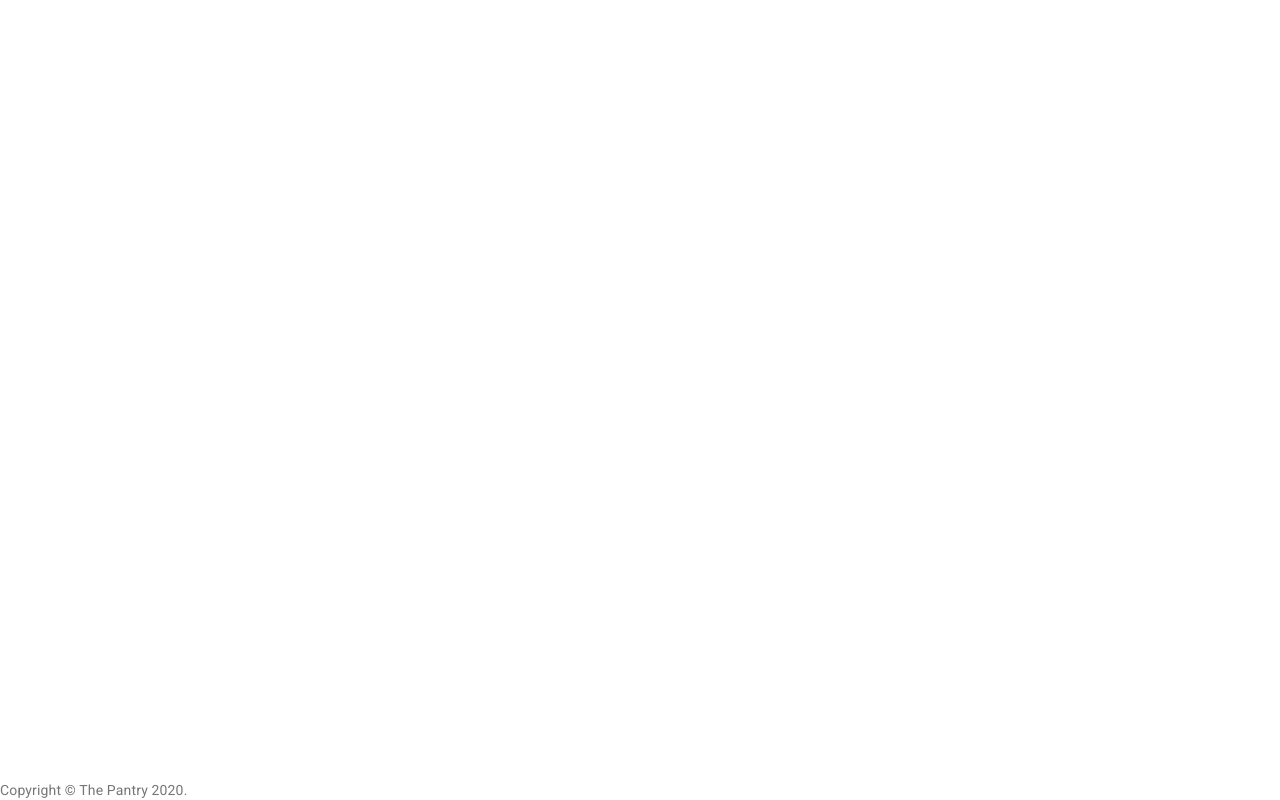
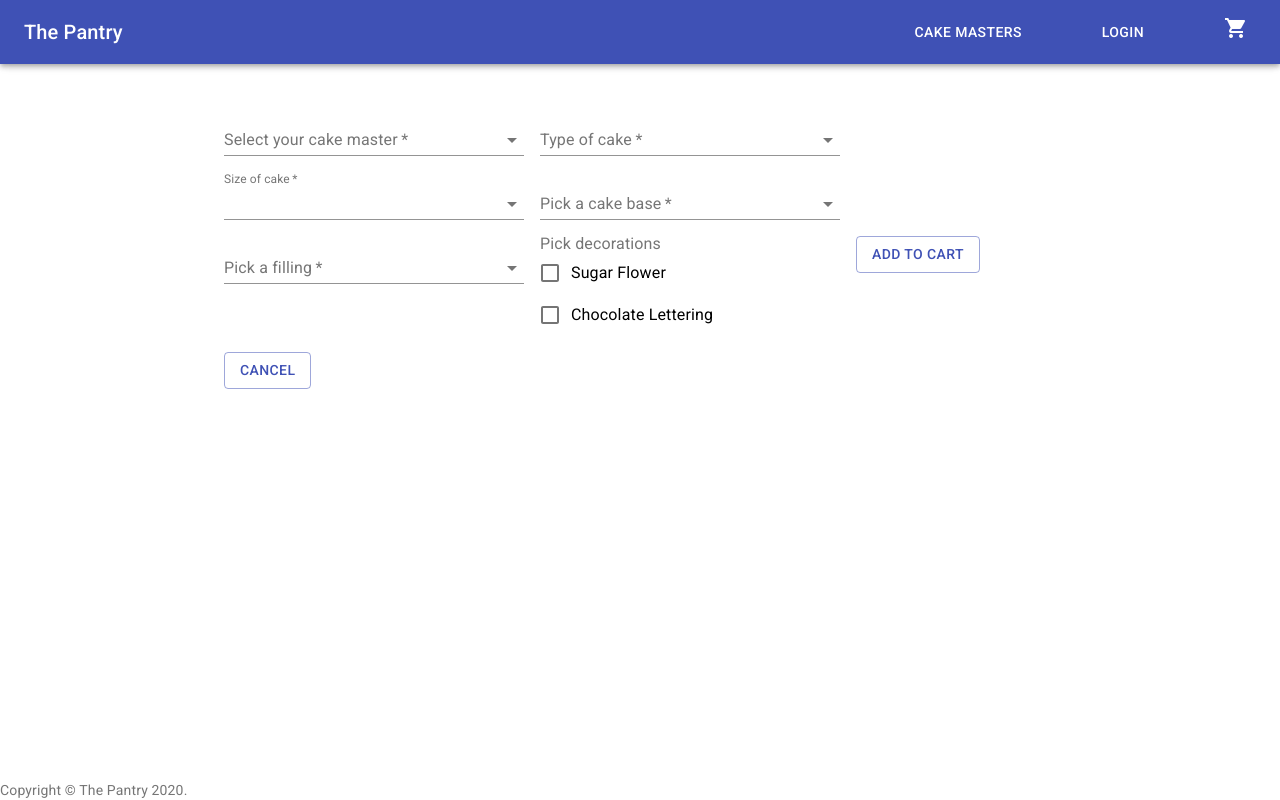
Before and after one commit to zhouyiartemiswang/the_pantry, a React (Create React App) app: page /shop in a window 1280 px wide. Built offline with nearby package versions, Linux system fonts and the light colour scheme.

Commit message:
added shop form components

```diff
--- a/src/App.js
+++ b/src/App.js
@@ -3,6 +3,7 @@ import { BrowserRouter, Switch, Route } from 'react-router-dom';
 import NavBar from './components/NavBar';
 import Home from './pages/Home';
 import Login from './pages/Login';
+import Shop from './pages/Shop';
 import UserProfile from './pages/UserProfile';
 import Owner from './pages/Owner';
 import Footer from './components/Footer';
@@ -20,6 +21,10 @@ function App() {
                 <Route exact path="/login">
                     <NavBar />
                     <Login />
+                </Route>
+                <Route exact path="/shop">
+                    <NavBar />
+                    <Shop />
                 </Route>
                 <Route exact path="/user/profile">
                     <NavBar />
--- /dev/null
+++ b/src/pages/Shop/index.js
@@ -0,0 +1,165 @@
+import React, { useState } from 'react';
+import { Container, FormControl, InputLabel, Select, MenuItem, FormLabel, FormGroup, FormControlLabel, Checkbox, Button, makeStyles } from '@material-ui/core';
+import './style.css';
+
+const useStyles = makeStyles((theme) => ({
+    root: {
+        width: "70%",
+        marginTop: 100,
+        '& > *': {
+            margin: theme.spacing(1),
+        },
+    },
+    formControl: {
+        margin: theme.spacing(1),
+        minWidth: 300,
+    },
+}));
+
+export default function Shop() {
+    const classes = useStyles();
+
+
+    const [cakeState, setCakeState] = useState({
+        type: "",
+        owner: "",
+        size: 0,
+        name: "",
+        base: "",
+        filling: "",
+        decoration: ""
+    });
+
+    const [decorationState, setDecorationState] = useState({
+        sugarFlower: false,
+        chocolateLettering: false,
+    });
+
+    const handleCakeChange = (event) => {
+        const { name, value } = event.target;
+        setCakeState({
+            ...cakeState,
+            [name]: value
+        });
+    };
+
+    const handleDecorationChange = (event) => {
+        const { name, checked } = event.target;
+        setDecorationState({
+            ...decorationState,
+            [name]: checked
+        });
+    };
+
+    const { sugarFlower, chocolateLettering } = decorationState;
+
+    return (
+        <Container className={classes.root}>
+            <FormControl required className={classes.formControl}>
+                <InputLabel id="owner-label">Select your cake master</InputLabel>
+                <Select
+                    labelId="owner-label"
+                    id="owner"
+                    onChange={handleCakeChange}
+                    value={cakeState.owner}
+                >
+                    <MenuItem value="Bakery1">Bakery1</MenuItem>
+                    <MenuItem value="Bakery2">Bakery2</MenuItem>
+                    <MenuItem value="Bakery3">Bakery3</MenuItem>
+                </Select>
+            </FormControl>
+            <FormControl required className={classes.formControl}>
+                <InputLabel id="type-label">Type of cake</InputLabel>
+                <Select
+                    labelId="type-label"
+                    id="type"
+                    onChange={handleCakeChange}
+                    value={cakeState.type}
+                >
+                    <MenuItem value="preMade">Pre-made</MenuItem>
+                    <MenuItem value="custom">Custom</MenuItem>
+                </Select>
+            </FormControl>
+            <FormControl required className={classes.formControl}>
+                <InputLabel id="size-label">Size of cake</InputLabel>
+                <Select
+                    labelId="size-label"
+                    id="size"
+                    onChange={handleCakeChange}
+                    value={cakeState.size}
+                >
+                    <MenuItem value={6}>6 inch</MenuItem>
+                    <MenuItem value={8}>8 inch</MenuItem>
+                    <MenuItem value={10}>10 inch</MenuItem>
+                </Select>
+            </FormControl>
+            {cakeState.type === "preMade" ?
+                (<FormControl required className={classes.formControl}>
+                    <InputLabel id="preMadeCake-label">Pre-Made Cake</InputLabel>
+                    <Select
+                        labelId="preMadeCake-label"
+                        id="preMadeCake"
+                        onChange={handleCakeChange}
+                        value={cakeState.name}
+                    >
+                        <MenuItem value="strawberryMousse">Strawberry Mousse Cake</MenuItem>
+                        <MenuItem value="blackForest">Black Forest Cake</MenuItem>
+                    </Select>
+                </FormControl>)
+                :
+                (
+                    <>
+                        {/* Base Selections */}
+                        <FormControl required className={classes.formControl}>
+                            <InputLabel id="base-label">Pick a cake base</InputLabel>
+                            <Select
+                                labelId="base-label"
+                                id="base"
+                                onChange={handleCakeChange}
+                                value={cakeState.base}
+                            >
+                                <MenuItem value="chocolateBase">Chocolate Cake</MenuItem>
+                                <MenuItem value="vanillaBase">Vanilla Cake</MenuItem>
+                            </Select>
+                        </FormControl>
+
+                        {/* Filling Selections */}
+                        <FormControl required className={classes.formControl}>
+                            <InputLabel id="filling-label">Pick a filling</InputLabel>
+                            <Select
+                                labelId="filling-label"
+                                id="filling"
+                                onChange={handleCakeChange}
+                                value={cakeState.filling}
+                            >
+                                <MenuItem value="chocolateButtercream">Chocolate Buttercream</MenuItem>
+                                <MenuItem value="vanillaButtercream">Vanilla Buttercream</MenuItem>
+                            </Select>
+                        </FormControl>
+
+                        {/* Decoration Checkboxes */}
+                        <FormControl component="fieldset" className={classes.formControl}>
+                            <FormLabel component="legend">Pick decorations</FormLabel>
+                            <FormGroup>
+                                <FormControlLabel
+                                    control={<Checkbox checked={sugarFlower} onChange={handleDecorationChange} name="sugarFlower" />}
+                                    label="Sugar Flower"
+                                />
+                                <FormControlLabel
+                                    control={<Checkbox checked={chocolateLettering} onChange={handleDecorationChange} name="chocolateLettering" />}
+                                    label="Chocolate Lettering"
+                                />
+                            </FormGroup>
+                        </FormControl>
+                    </>
+                )
+            }
+            <Button variant="outlined" color="primary">
+                Add to Cart
+            </Button>
+            <Button variant="outlined" color="primary">
+                Cancel
+            </Button>
+        </Container>
+    )
+}
```
Also changed, not shown: src/pages/Shop/style.css (added).
